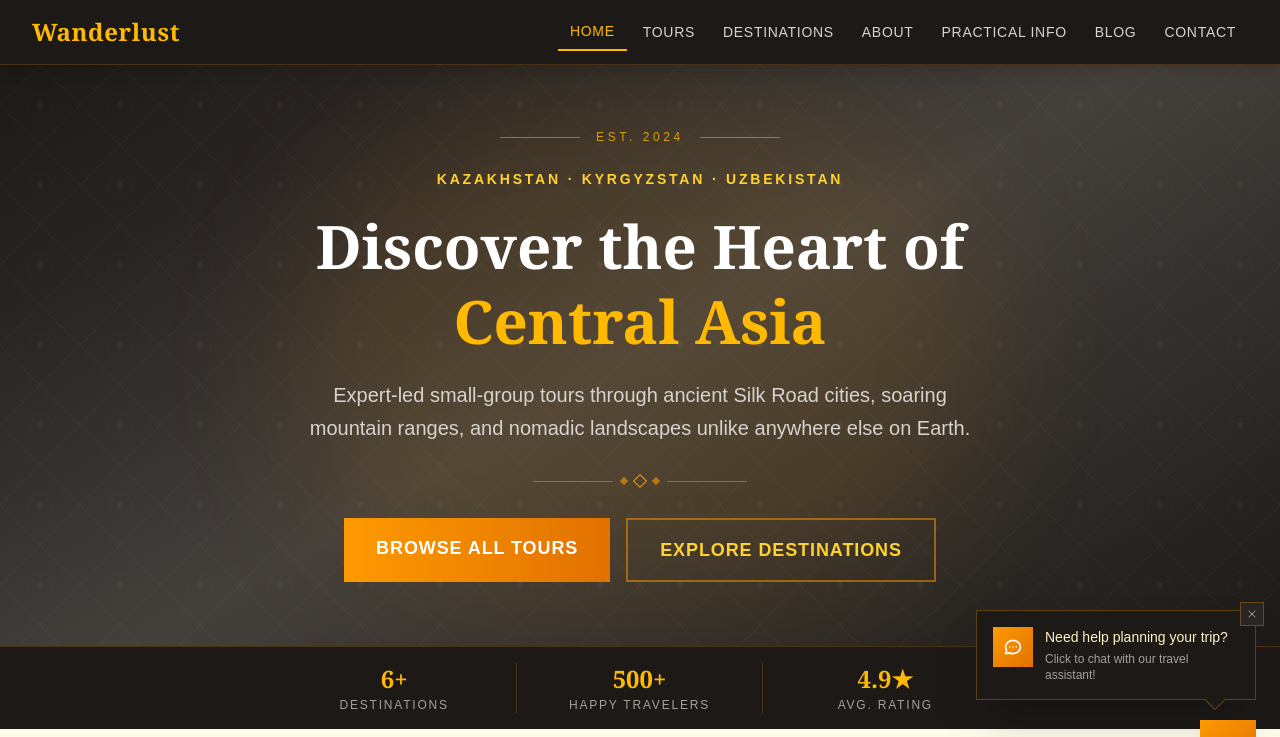
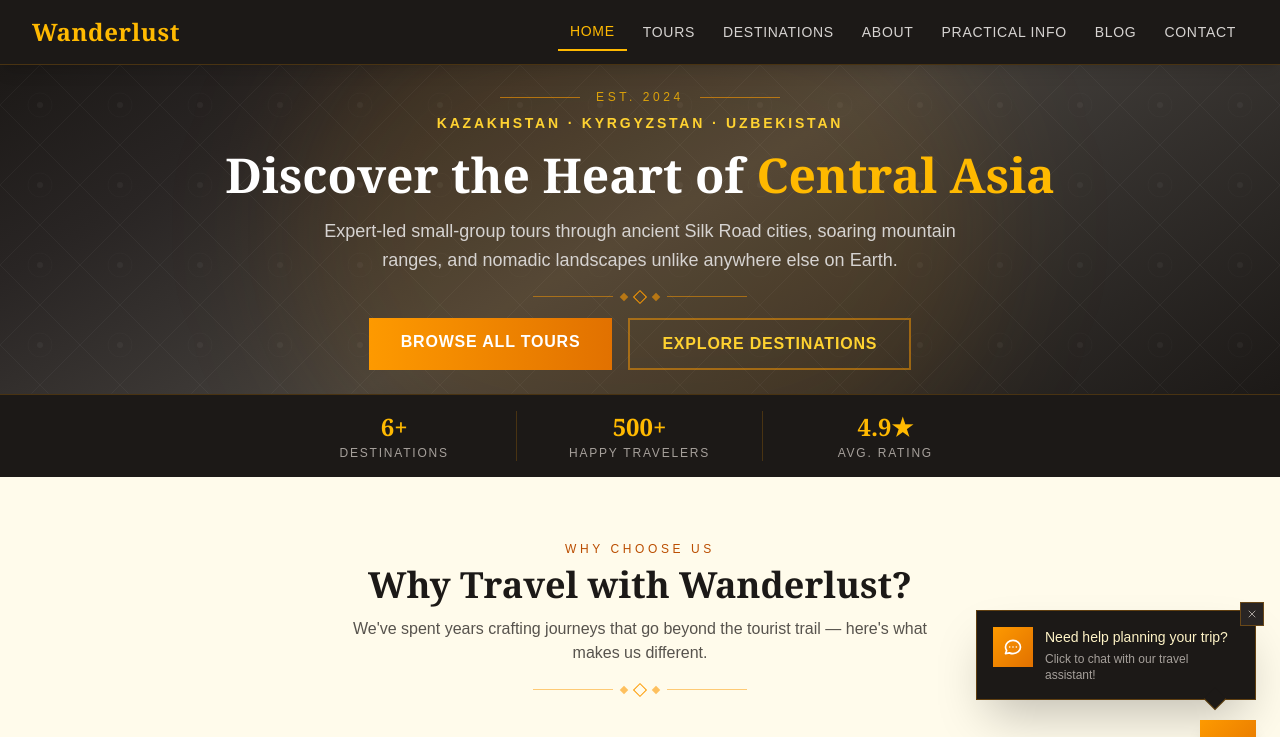
Before and after one commit to ErkDev99/Bismillah-thesis-khair-in-shaa-Allah, a Next.js app: page / in a window 1280 px wide. Shown: the top 737 px of the page. Built offline with nearby package versions, Linux system fonts and the light colour scheme.

Commit message:
Fixed the viewport view and the bubble tooltip

```diff
--- a/src/app/page.tsx
+++ b/src/app/page.tsx
@@ -134,39 +134,39 @@ function HeroSection() {
         aria-hidden="true"
       />
 
-      <div className="relative z-10 px-4 max-w-4xl mx-auto py-12 md:py-16">
-        <div className="flex items-center justify-center gap-4 mb-6" aria-hidden="true">
+      <div className="relative z-10 px-4 max-w-4xl mx-auto py-4 md:py-6">
+        <div className="flex items-center justify-center gap-4 mb-2" aria-hidden="true">
           <div className="h-px w-12 md:w-20 bg-amber-500/60" />
           <span className="text-amber-400/80 text-xs tracking-[0.3em] uppercase">Est. 2024</span>
           <div className="h-px w-12 md:w-20 bg-amber-500/60" />
         </div>
 
-        <p className="text-amber-300 text-sm font-semibold tracking-[0.2em] uppercase mb-5">
+        <p className="text-amber-300 text-sm font-semibold tracking-[0.2em] uppercase mb-3">
           Kazakhstan · Kyrgyzstan · Uzbekistan
         </p>
 
-        <h1 className="text-4xl sm:text-5xl md:text-6xl font-bold leading-tight mb-5 font-serif">
+        <h1 className="text-3xl sm:text-4xl md:text-5xl font-bold leading-tight mb-3 font-serif">
           Discover the Heart of{" "}
           <span className="text-amber-400">Central Asia</span>
         </h1>
 
-        <p className="text-lg md:text-xl text-stone-300 max-w-2xl mx-auto mb-8 leading-relaxed">
+        <p className="text-base md:text-lg text-stone-300 max-w-2xl mx-auto mb-4 leading-relaxed">
           Expert-led small-group tours through ancient Silk Road cities, soaring
           mountain ranges, and nomadic landscapes unlike anywhere else on Earth.
         </p>
 
-        <DiamondDivider className="mb-8" />
+        <DiamondDivider className="mb-4" />
 
         <div className="flex flex-col sm:flex-row gap-4 justify-center">
           <Link
             href="/tours"
-            className="bg-gradient-to-r from-amber-500 to-amber-600 hover:from-amber-600 hover:to-amber-700 active:from-amber-700 active:to-amber-800 text-white px-8 py-4 font-semibold text-lg uppercase tracking-wider transition-all focus:outline-none focus:ring-4 focus:ring-amber-300 focus:ring-offset-2 focus:ring-offset-transparent"
+            className="bg-gradient-to-r from-amber-500 to-amber-600 hover:from-amber-600 hover:to-amber-700 active:from-amber-700 active:to-amber-800 text-white px-8 py-3 font-semibold text-base uppercase tracking-wider transition-all focus:outline-none focus:ring-4 focus:ring-amber-300 focus:ring-offset-2 focus:ring-offset-transparent"
           >
             Browse All Tours
           </Link>
           <Link
             href="/destinations"
-            className="border-2 border-amber-500/50 hover:bg-amber-500 hover:text-white text-amber-300 px-8 py-4 font-semibold text-lg uppercase tracking-wider transition-all focus:outline-none focus:ring-4 focus:ring-amber-400/50 focus:ring-offset-2 focus:ring-offset-transparent"
+            className="border-2 border-amber-500/50 hover:bg-amber-500 hover:text-white text-amber-300 px-8 py-3 font-semibold text-base uppercase tracking-wider transition-all focus:outline-none focus:ring-4 focus:ring-amber-400/50 focus:ring-offset-2 focus:ring-offset-transparent"
           >
             Explore Destinations
           </Link>
--- a/src/components/chat/ChatWidget.tsx
+++ b/src/components/chat/ChatWidget.tsx
@@ -15,6 +15,7 @@ export default function ChatWidget() {
   const [isOpen, setIsOpen] = useState(false);
   const [showPrompt, setShowPrompt] = useState(false);
   const [promptDismissed, setPromptDismissed] = useState(false);
+  const [hasScrolled, setHasScrolled] = useState(false);
   const [messages, setMessages] = useState<Message[]>([
     {
       id: 1,
@@ -35,16 +36,23 @@ export default function ChatWidget() {
   const chunksRef = useRef<Blob[]>([]);
   const audioRef = useRef<HTMLAudioElement | null>(null);
 
-  // Show prompt after 3 seconds (only if not dismissed and chat not open)
+  // Track whether user has scrolled past the hero — prompt must never cover above-the-fold content
   useEffect(() => {
+    const onScroll = () => {
+      if (window.scrollY > 300) setHasScrolled(true);
+    };
+    window.addEventListener("scroll", onScroll, { passive: true });
+    return () => window.removeEventListener("scroll", onScroll);
+  }, []);
+
+  // Show prompt 2s after user has scrolled past the hero (never on first load)
+  useEffect(() => {
+    if (!hasScrolled || promptDismissed || isOpen) return;
     const timer = setTimeout(() => {
-      if (!promptDismissed && !isOpen) {
-        setShowPrompt(true);
-      }
-    }, 3000);
-
+      if (!promptDismissed && !isOpen) setShowPrompt(true);
+    }, 2000);
     return () => clearTimeout(timer);
-  }, [promptDismissed, isOpen]);
+  }, [hasScrolled, promptDismissed, isOpen]);
 
   // Hide prompt when chat opens
   useEffect(() => {
```
Also changed, not shown: 1 other file (tests, documents, lock files or other folders).
